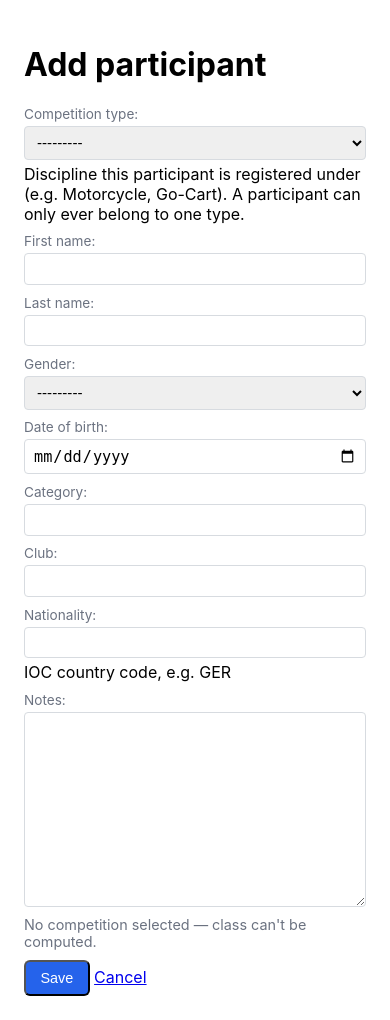
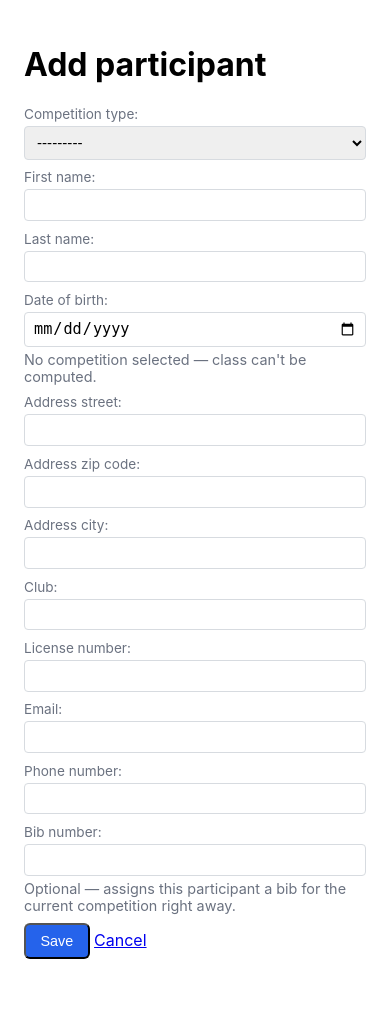
Before and after one commit to ChristianH99/SlalomTiming, a Django app: page /participants/add/ in a window 390 px wide. Shown: the part 88-1108 px from the top of the page. After the commit the page ends 1047 px from the top, so only its background shows below. Run offline with Django 5.2, Linux system fonts and the light colour scheme; data comes from the database, SQL or seed files in the repository; data that the repository does not hold is empty.

Commit message:
Redesign participant form: required contact fields, live DOB validation, bib at signup
- Participant model: drop gender/category/nationality/notes; add the
  required fields the club actually needs (address street/zip/city,
  licence number, e-mail), plus optional phone number. Date of birth is
  now required. competition_type stays required (still the mechanism
  that scopes the roster per discipline).
- Participant form: renders fields explicitly (rather than form.as_p) so
  the live class-for-birth-date preview sits directly under Date of
  birth instead of at the bottom of the form.
- Adds a live invalid-date check next to the field: typing a day that
  doesn't exist in that month/year (e.g. 29.02.2015) shows a red inline
  warning immediately, before the user tries to save.
- Add-participant form gains an optional Bib number field, so a bib can
  be assigned for the current competition in the same step instead of
  requiring the separate "Assign bib" follow-up.

Migrated in two steps (add fields with a temporary default, then drop
the default) so the existing participant rows didn't need a one-off
value chosen interactively. Verified against the live DB: both existing
participants kept their data intact.

Co-Authored-By: Claude Sonnet 5 <noreply@anthropic.com>

```diff
--- a/apps/participants/forms.py
+++ b/apps/participants/forms.py
@@ -1,4 +1,6 @@
 from django import forms
+
+from apps.competitions.models import Competition
 
 from .models import EventEntry, Participant
 
@@ -10,14 +12,35 @@ class ParticipantForm(forms.ModelForm):
             "competition_type",
             "first_name",
             "last_name",
-            "gender",
             "date_of_birth",
-            "category",
+            "address_street",
+            "address_zip_code",
+            "address_city",
             "club",
-            "nationality",
-            "notes",
+            "license_number",
+            "email",
+            "phone_number",
         ]
         widgets = {"date_of_birth": forms.DateInput(attrs={"type": "date"})}
+
+
+class ParticipantCreateForm(ParticipantForm):
+    bib_number = forms.IntegerField(
+        required=False, min_value=1, label="Bib number",
+        help_text="Optional — assigns this participant a bib for the current competition right away.",
+    )
+
+    def clean_bib_number(self):
+        bib_number = self.cleaned_data.get("bib_number")
+        if bib_number is not None:
+            competition = Competition.get_current()
+            if competition is None:
+                raise forms.ValidationError(
+                    "No competition is currently selected, so a bib can't be assigned yet."
+                )
+            if EventEntry.objects.filter(competition=competition, bib_number=bib_number).exists():
+                raise forms.ValidationError("This bib number is already taken in the current competition.")
+        return bib_number
 
 
 class EventEntryForm(forms.ModelForm):
--- a/apps/participants/models.py
+++ b/apps/participants/models.py
@@ -4,11 +4,6 @@ from apps.competitions.models import Competition, CompetitionType
 
 
 class Participant(models.Model):
-    class Gender(models.TextChoices):
-        MALE = "M", "Male"
-        FEMALE = "F", "Female"
-        OTHER = "X", "Other"
-
     competition_type = models.ForeignKey(
         CompetitionType,
         on_delete=models.PROTECT,
@@ -18,12 +13,14 @@ class Participant(models.Model):
     )
     first_name = models.CharField(max_length=100)
     last_name = models.CharField(max_length=100)
-    gender = models.CharField(max_length=1, choices=Gender.choices, blank=True)
-    date_of_birth = models.DateField(null=True, blank=True)
-    category = models.CharField(max_length=100, blank=True)
-    club = models.CharField(max_length=150, blank=True)
-    nationality = models.CharField(max_length=3, blank=True, help_text="IOC country code, e.g. GER")
-    notes = models.TextField(blank=True)
+    date_of_birth = models.DateField()
+    address_street = models.CharField(max_length=200)
+    address_zip_code = models.CharField(max_length=20)
+    address_city = models.CharField(max_length=100)
+    club = models.CharField(max_length=150)
+    license_number = models.CharField(max_length=50)
+    email = models.EmailField()
+    phone_number = models.CharField(max_length=30, blank=True)
     created_at = models.DateTimeField(auto_now_add=True)
     updated_at = models.DateTimeField(auto_now=True)
 
--- a/apps/participants/views.py
+++ b/apps/participants/views.py
@@ -7,7 +7,7 @@ from django.views.generic import CreateView, DeleteView, ListView, UpdateView
 
 from apps.competitions.models import Competition
 
-from .forms import EventEntryForm, ParticipantForm
+from .forms import EventEntryForm, ParticipantCreateForm, ParticipantForm
 from .models import EventEntry, Participant
 
 
@@ -77,7 +77,7 @@ class ParticipantListView(ListView):
 
 class ParticipantCreateView(ClassRangeContextMixin, CreateView):
     model = Participant
-    form_class = ParticipantForm
+    form_class = ParticipantCreateForm
     template_name = "participants/participant_form.html"
     success_url = reverse_lazy("participants:list")
 
@@ -87,6 +87,17 @@ class ParticipantCreateView(ClassRangeContextMixin, CreateView):
         if competition:
             initial["competition_type"] = competition.competition_type_id
         return initial
+
+    def form_valid(self, form):
+        response = super().form_valid(form)
+        bib_number = form.cleaned_data.get("bib_number")
+        if bib_number is not None:
+            EventEntry.objects.create(
+                participant=self.object,
+                competition=Competition.get_current(),
+                bib_number=bib_number,
+            )
+        return response
 
 
 class ParticipantUpdateView(ClassRangeContextMixin, UpdateView):
--- a/static/css/main.css
+++ b/static/css/main.css
@@ -51,6 +51,12 @@ th { color: var(--muted); font-weight: 600; font-size: 0.85rem; text-transform:
 .actions { margin-bottom: 1rem; }
 
 .hint { color: var(--muted); font-size: 0.9rem; }
+
+.field-error {
+  color: #dc2626;
+  font-size: 0.85rem;
+}
+.field-error:empty { display: none; }
 
 .search-form {
   display: flex;
--- a/templates/participants/participant_form.html
+++ b/templates/participants/participant_form.html
@@ -4,42 +4,116 @@
   <h1>{% if object %}Edit {{ object }}{% else %}Add participant{% endif %}</h1>
   <form method="post">
     {% csrf_token %}
-    {{ form.as_p }}
-
-    <p class="hint">
+    {{ form.non_field_errors }}
+    <p>
+      {{ form.competition_type.label_tag }}
+      {{ form.competition_type }}
+      {{ form.competition_type.errors }}
+    </p>
+    <p>
+      {{ form.first_name.label_tag }}
+      {{ form.first_name }}
+      {{ form.first_name.errors }}
+    </p>
+    <p>
+      {{ form.last_name.label_tag }}
+      {{ form.last_name }}
+      {{ form.last_name.errors }}
+    </p>
+    <p>
+      {{ form.date_of_birth.label_tag }}
+      {{ form.date_of_birth }}
+      {{ form.date_of_birth.errors }}
+      <span id="dob-error" class="field-error"></span>
+      <span class="hint">
         {% if active_competition %}
           Class for {{ active_competition.name }}: <strong id="class-preview-value">–</strong>
         {% else %}
           No competition selected — class can't be computed.
         {% endif %}
+      </span>
     </p>
+    <p>
+      {{ form.address_street.label_tag }}
+      {{ form.address_street }}
+      {{ form.address_street.errors }}
+    </p>
+    <p>
+      {{ form.address_zip_code.label_tag }}
+      {{ form.address_zip_code }}
+      {{ form.address_zip_code.errors }}
+    </p>
+    <p>
+      {{ form.address_city.label_tag }}
+      {{ form.address_city }}
+      {{ form.address_city.errors }}
+    </p>
+    <p>
+      {{ form.club.label_tag }}
+      {{ form.club }}
+      {{ form.club.errors }}
+    </p>
+    <p>
+      {{ form.license_number.label_tag }}
+      {{ form.license_number }}
+      {{ form.license_number.errors }}
+    </p>
+    <p>
+      {{ form.email.label_tag }}
+      {{ form.email }}
+      {{ form.email.errors }}
+    </p>
+    <p>
+      {{ form.phone_number.label_tag }}
+      {{ form.phone_number }}
+      {{ form.phone_number.errors }}
+    </p>
+    {% if form.bib_number %}
+      <p>
+        {{ form.bib_number.label_tag }}
+        {{ form.bib_number }}
+        {{ form.bib_number.errors }}
+        <span class="hint">{{ form.bib_number.help_text }}</span>
+      </p>
+    {% endif %}
 
+    <div class="actions">
       <button class="button" type="submit">Save</button>
       <a href="{% url 'participants:list' %}">Cancel</a>
+    </div>
   </form>
 
-  {% if active_competition %}
   <script>
     (function () {
+      const dobInput = document.getElementById("id_date_of_birth");
+      if (!dobInput) return;
+
+      const dobError = document.getElementById("dob-error");
+      const classOutput = document.getElementById("class-preview-value");
       const ranges = {{ class_ranges_json|safe }};
-        const year = {{ competition_year }};
-        const dobInput = document.getElementById("id_date_of_birth");
-        const output = document.getElementById("class-preview-value");
-        if (!dobInput || !output) return;
+      const year = {{ competition_year|default_if_none:"null" }};
 
-        function update() {
+      function checkValidity() {
+        if (!dobError) return;
+        dobError.textContent = dobInput.validity.badInput
+          ? "That's not a valid date — please check the day exists in that month/year."
+          : "";
+      }
+
+      function updateClass() {
+        if (!classOutput) return;
         const val = dobInput.value;
-          if (!val) { output.textContent = "–"; return; }
+        if (!val || !year) { classOutput.textContent = "–"; return; }
         const birthYear = parseInt(val.split("-")[0], 10);
-          if (Number.isNaN(birthYear)) { output.textContent = "–"; return; }
+        if (Number.isNaN(birthYear)) { classOutput.textContent = "–"; return; }
         const age = year - birthYear;
         const match = ranges.find((r) => age >= r.age_from && age <= r.age_to);
-          output.textContent = match ? match.label : "–";
+        classOutput.textContent = match ? match.label : "–";
       }
 
-        dobInput.addEventListener("input", update);
-        update();
+      dobInput.addEventListener("input", () => { checkValidity(); updateClass(); });
+      checkValidity();
+      updateClass();
     })();
   </script>
-  {% endif %}
 {% endblock %}
--- a/templates/participants/participant_list.html
+++ b/templates/participants/participant_list.html
@@ -32,8 +32,8 @@
         <th>Name</th>
         <th>Date of birth</th>
         <th>Class</th>
-        <th>Category</th>
         <th>Club</th>
+        <th>Licence No.</th>
         <th>Status</th>
         <th></th>
       </tr>
@@ -45,8 +45,8 @@
           <td>{{ participant.first_name }} {{ participant.last_name }}</td>
           <td>{{ participant.date_of_birth|default:"–" }}</td>
           <td>{{ participant.date_of_birth.year|default_if_none:""|class_for_birth_year:competition|default:"–" }}</td>
-          <td>{{ participant.category }}</td>
           <td>{{ participant.club }}</td>
+          <td>{{ participant.license_number }}</td>
           <td>
             {% if participant.current_entry %}
               <span class="status-pill">{{ participant.current_entry.get_status_display }}</span>
```
Also changed, not shown: apps/participants/admin.py (+4 -3 lines), apps/participants/migrations/0005_required_contact_fields.py (added), apps/participants/migrations/0006_drop_temporary_defaults.py (added). Lines whose indentation alone changed are shown as unchanged.
